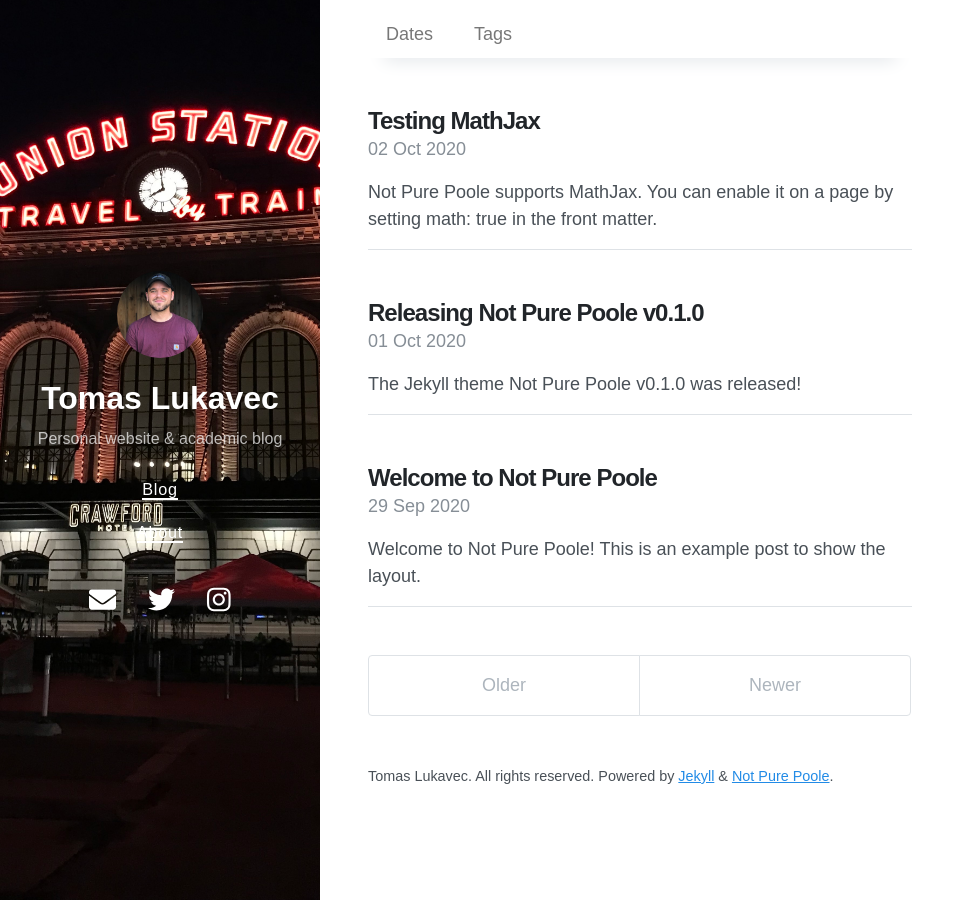
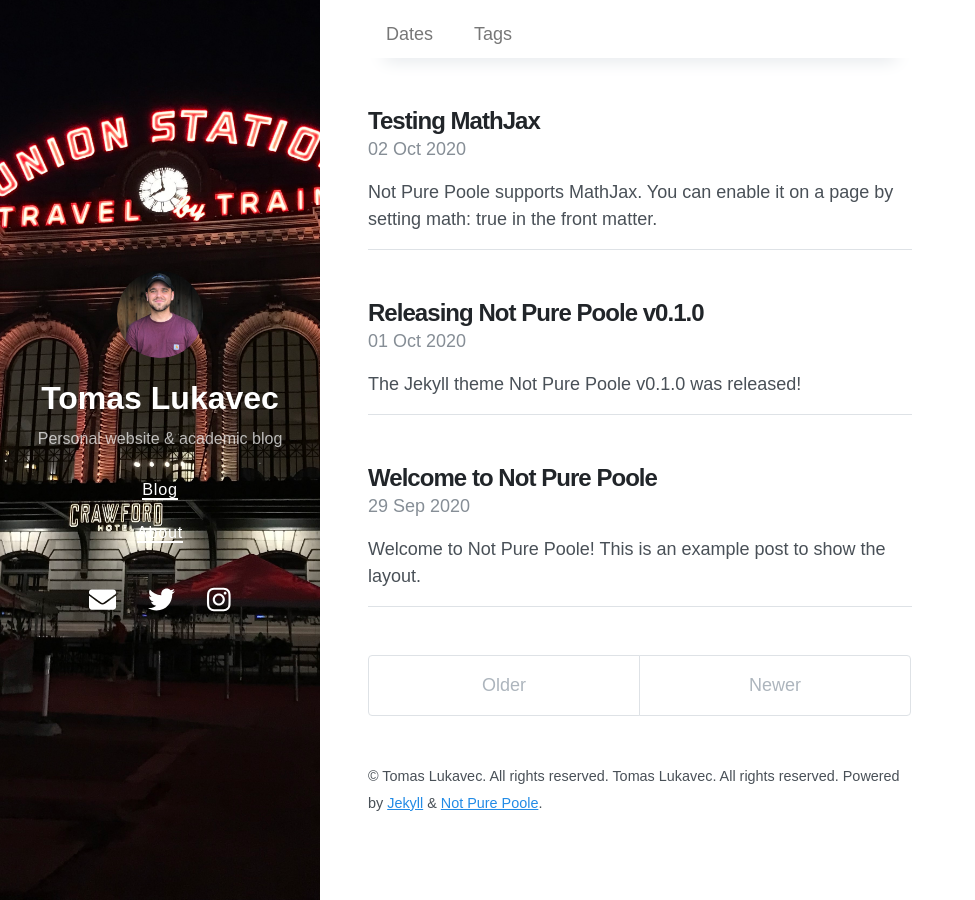
Before and after one commit to tomlukavec/tomlukavecX.github.io, a Jekyll site: the page built from index.html, in a window 1280 px wide. Shown: the whole page, without its empty margins (0-975 px from the left). Built offline with Jekyll 4.4.1, drawn with Linux system fonts in a browser that asks for light colours; nearby versions of some CDN libraries; the list of posts is cut into pages by our own code.

Commit message:
Update content.html

```diff
--- a/_includes/content.html
+++ b/_includes/content.html
@@ -4,7 +4,7 @@
 
 <footer class="footer">
   <small>
-    {{ year_string }} {% if site.author %} {{ site.author.name }}</a>{% endif %}. All rights reserved.
+    &copy; {{ year_string }} {% if site.author %} {{ site.author.name }}</a>{% endif %}. All rights reserved.  {{ year_string }} {% if site.author %} {{ site.author.name }}</a>{% endif %}. All rights reserved.
     Powered by <a href="https://jekyllrb.com/">Jekyll</a> & <a href="https://github.com/vszhub/not-pure-poole">Not Pure Poole</a>.
   </small>
 </footer>
```
